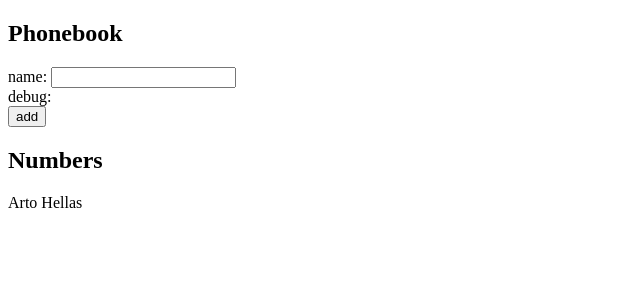
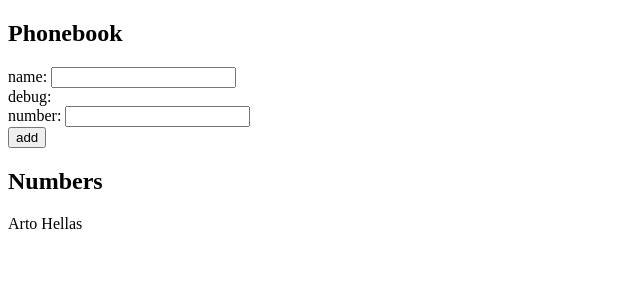
Before and after one commit to sandeshrajbhandari/open-fullstack-submissions, a React (Vite) app in the folder part2/phonebook/: page / in a window 1280 px wide. Shown: the top 300 px of the page, without its empty margins (0-640 px from the left). Built offline with nearby package versions, Linux system fonts and the light colour scheme.

Commit message:
exercise 2.8 complete

```diff
--- a/part2/phonebook/src/App.jsx
+++ b/part2/phonebook/src/App.jsx
@@ -3,6 +3,7 @@
 const App = () => {
   const [persons, setPersons] = useState([{ name: "Arto Hellas" }]);
   const [newName, setNewName] = useState("");
+  const [newNumber, setNewNumber] = useState("");
 
   const handleSubmit = (event) => {
     event.preventDefault();
@@ -15,14 +16,20 @@
     console.log("submitted");
     const newPerson = {
       name: newName,
+      number: newNumber,
     };
     setPersons(persons.concat(newPerson));
     setNewName("");
+    setNewNumber("");
   };
 
   const handleNameChange = (event) => {
     console.log(event.target.value);
     setNewName(event.target.value);
+  };
+  const handleNumberChange = (event) => {
+    console.log(event.target.value);
+    setNewNumber(event.target.value);
   };
   return (
     <div>
@@ -33,12 +40,17 @@
         </div>
         <div>debug: {newName}</div>
         <div>
+          number: <input value={newNumber} onChange={handleNumberChange} />
+        </div>
+        <div>
           <button type="submit">add</button>
         </div>
       </form>
       <h2>Numbers</h2>
       {persons.map((person) => (
-        <div key={person.name}>{person.name}</div>
+        <div key={person.name}>
+          {person.name} {person.number}
+        </div>
       ))}
     </div>
   );
```
